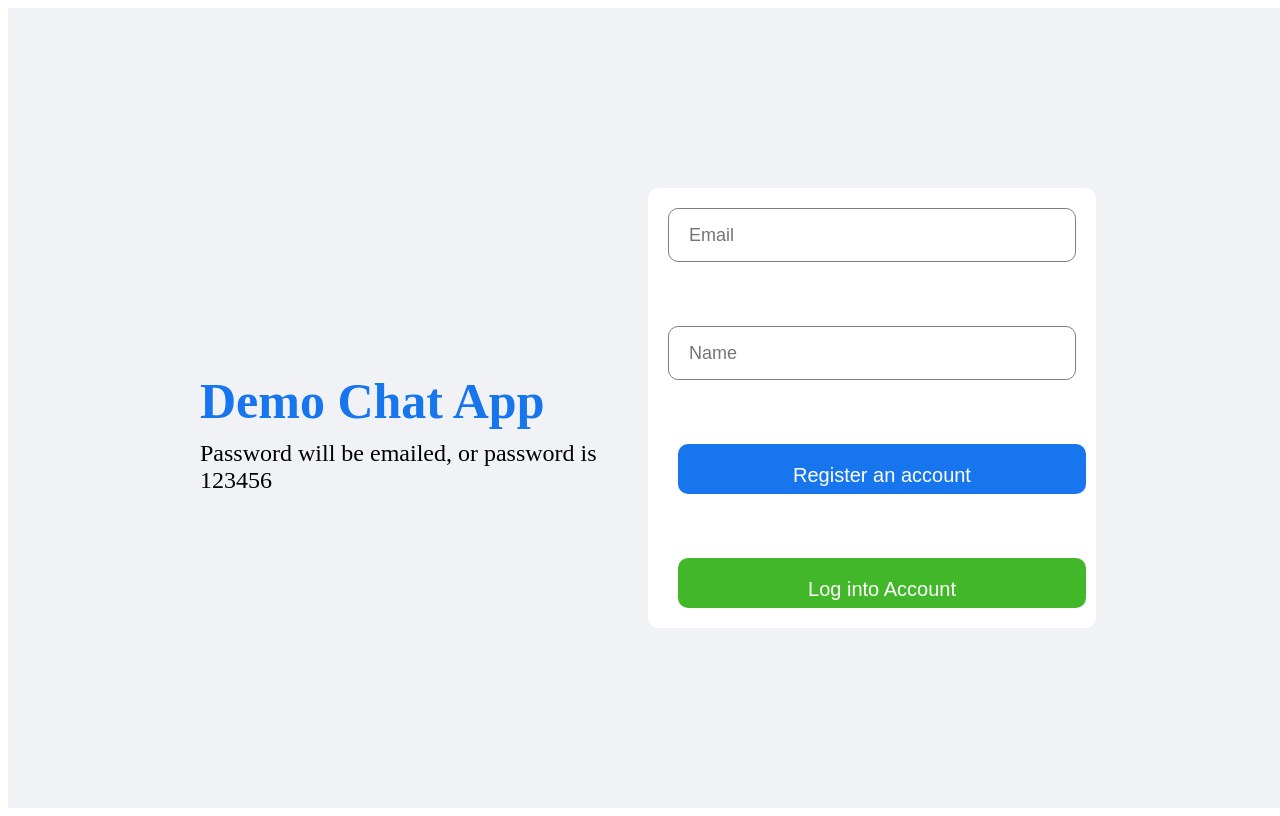
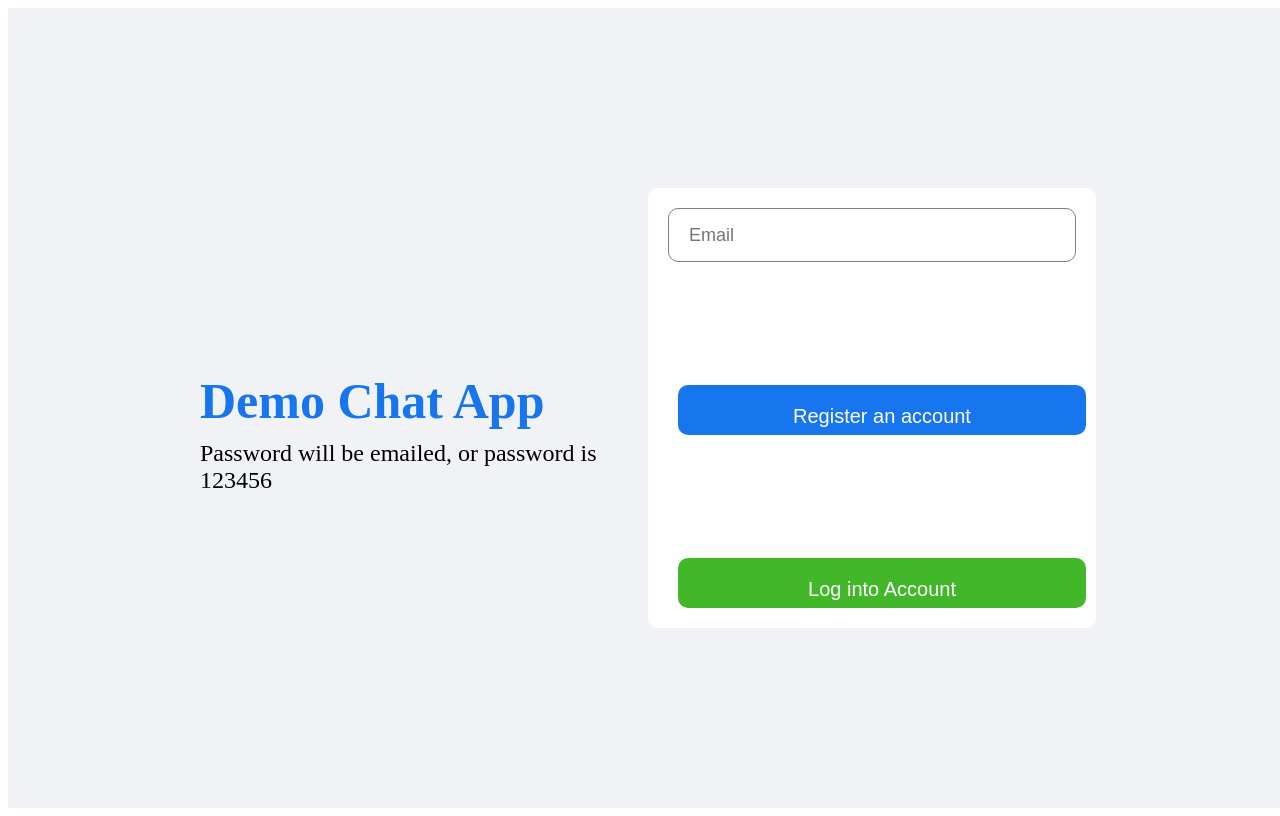
Before and after one commit to thanhvo22/socket_client, a React (Create React App) app: page /register in a window 1280 px wide. Built offline with nearby package versions, Linux system fonts and the light colour scheme.

Commit message:
update to heroku

```diff
--- a/src/pages/messenger/Messenger.jsx
+++ b/src/pages/messenger/Messenger.jsx
@@ -18,9 +18,12 @@ export default function Messenger() {
   const [currentChat, setCurrentChat] = useState("");
   const [messages, setMessages] = useState([]);
   const [newMessage, setNewMessage] = useState("");
+  const [onlineUsers, setOnlineUsers] = useState([]);
   const socket = useRef();
   //tin nhan den
   const [arrivalMessage, setArrivalMessage] = useState("");
+  //chatAll
+  const [chatAll, setChatAll] = useState("");
 
   //socket
   useEffect(() => {
@@ -148,8 +151,12 @@ export default function Messenger() {
         </div>
         <div className="chatOnline">
           <div className="chatOnlineWrapper">
-            <ChatOnline />
-            <ChatOnline />
+          <ChatOnline
+              onlineUsers={onlineUsers}
+              currentId={user_id}
+              setCurrentChat={setCurrentChat}
+            />
+
           </div>
         </div>
       </div>
--- a/src/pages/register/Register.jsx
+++ b/src/pages/register/Register.jsx
@@ -39,13 +39,7 @@ export default function Register() {
               type="email"
               onChange={(e) => setEmail(e.target.value)}
             />
-            <input
-              placeholder="Name"
-              required
-              className="loginInput"
-              type="text"
-              onChange={(e) => setEmail(e.target.value)}
-            />
+
             <button className="loginButton" type="submit">
               Register an account
             </button>
```
